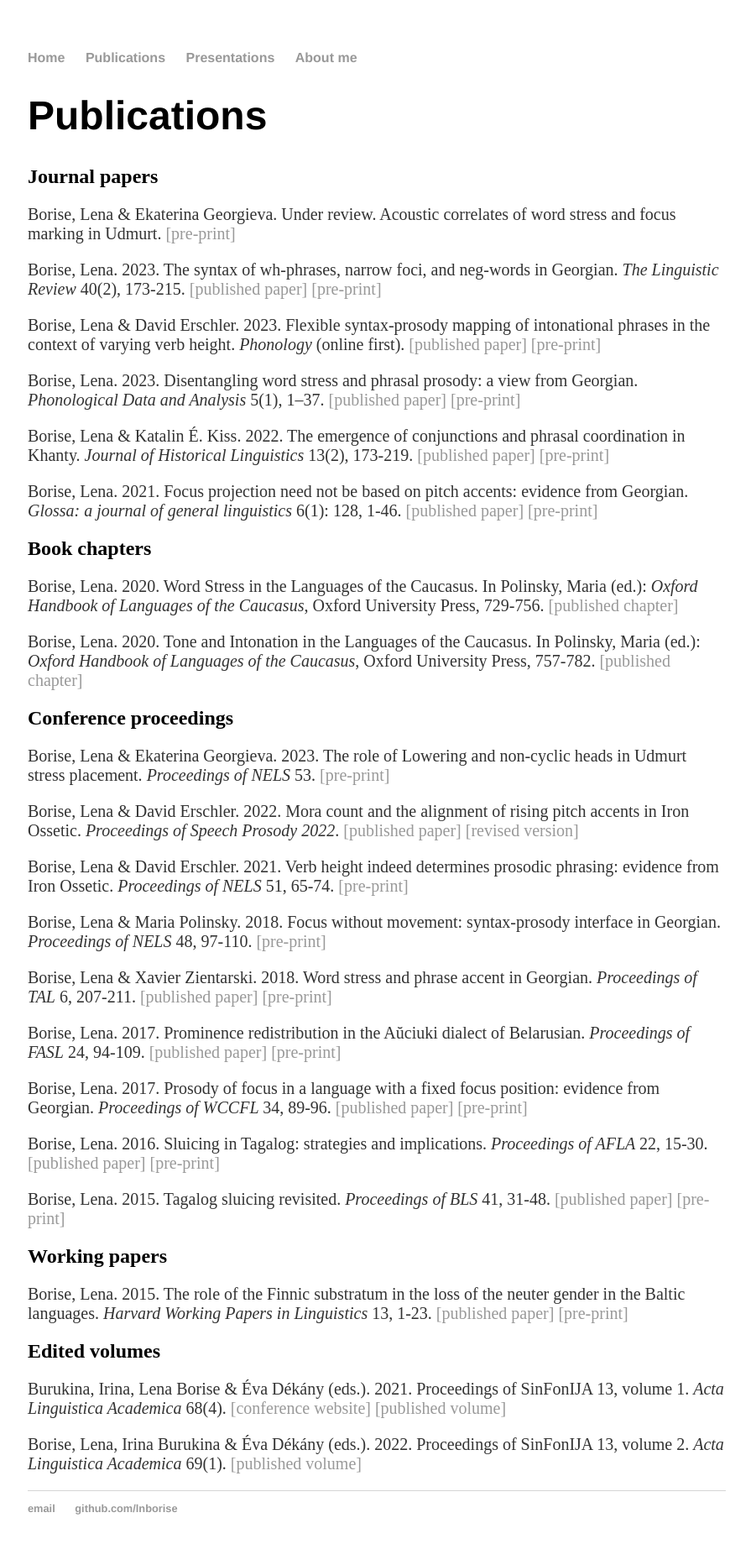
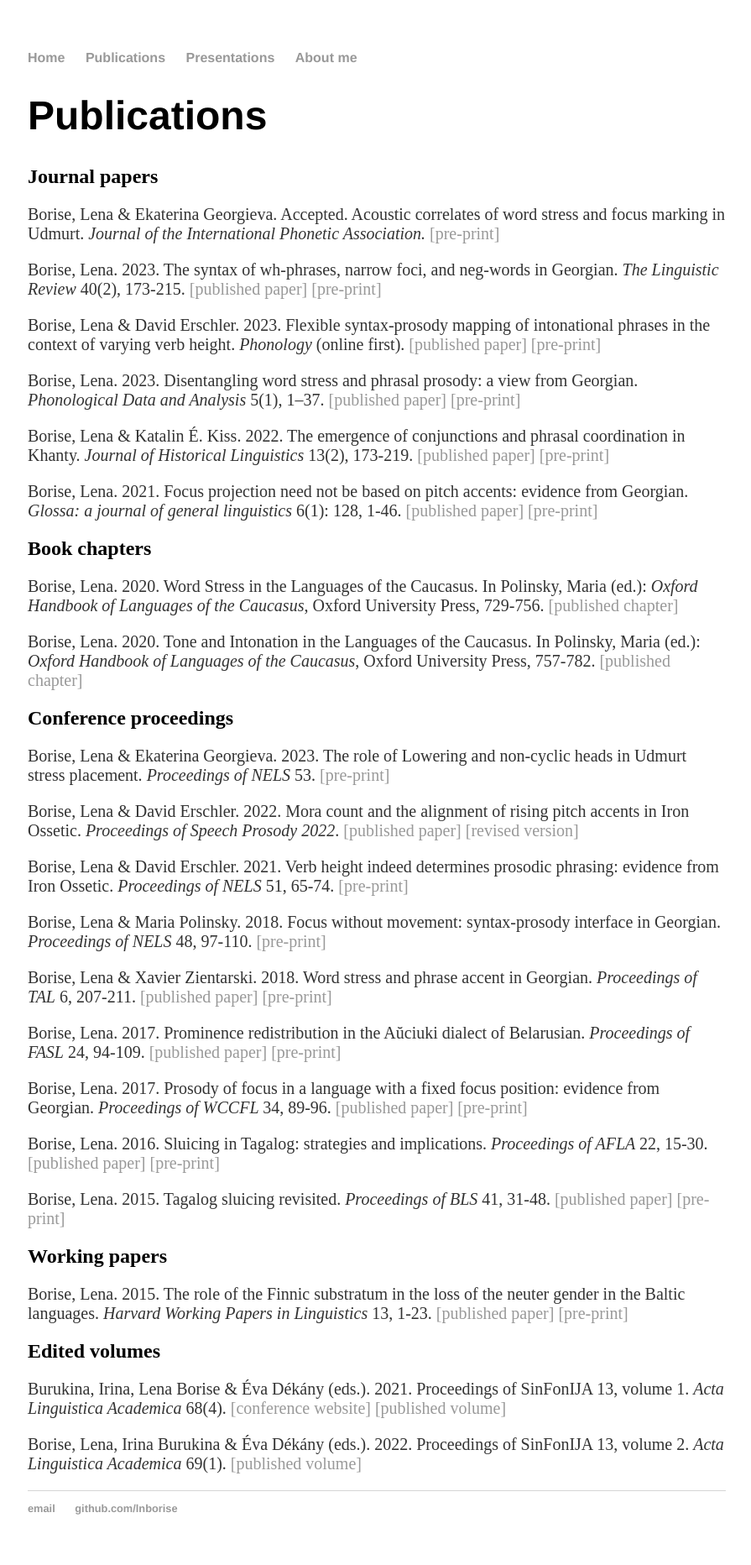
Before and after one commit to lnborise/lnborise.github.io, a Jekyll site: the page built from publications.html, in a window 1280 px wide. Shown: the whole page at 84% size, without its empty margins (191-1086 px from the left). Built offline with Jekyll 4.4.1, drawn with Linux system fonts in a browser that asks for light colours.

Commit message:
Update publications.html

```diff
--- a/publications.html
+++ b/publications.html
@@ -7,7 +7,7 @@
 
   <h2>Journal papers</h2>
 
-	<p>Borise, Lena & Ekaterina Georgieva. Under review. Acoustic correlates of word stress and focus marking in Udmurt. <a href="https://lnborise.github.io/assets/BoriseGeorgieva_UdmurtStress.pdf"> [pre-print] </a> </p>
+	<p>Borise, Lena & Ekaterina Georgieva. Accepted. Acoustic correlates of word stress and focus marking in Udmurt. <i> Journal of the International Phonetic Association. </i> <a href="https://lnborise.github.io/assets/BoriseGeorgieva_UdmurtStress.pdf"> [pre-print] </a> </p>
 
 	<p>Borise, Lena. 2023. The syntax of wh-phrases, narrow foci, and neg-words in Georgian. <i>The Linguistic Review</i> 40(2), 173-215. <a href="https://www.degruyter.com/document/doi/10.1515/tlr-2023-2001/html">[published paper]</a> <a href="https://lnborise.github.io/assets/Borise_PreverbalGSyntax.pdf">[pre-print]</a> </p>
 
```
